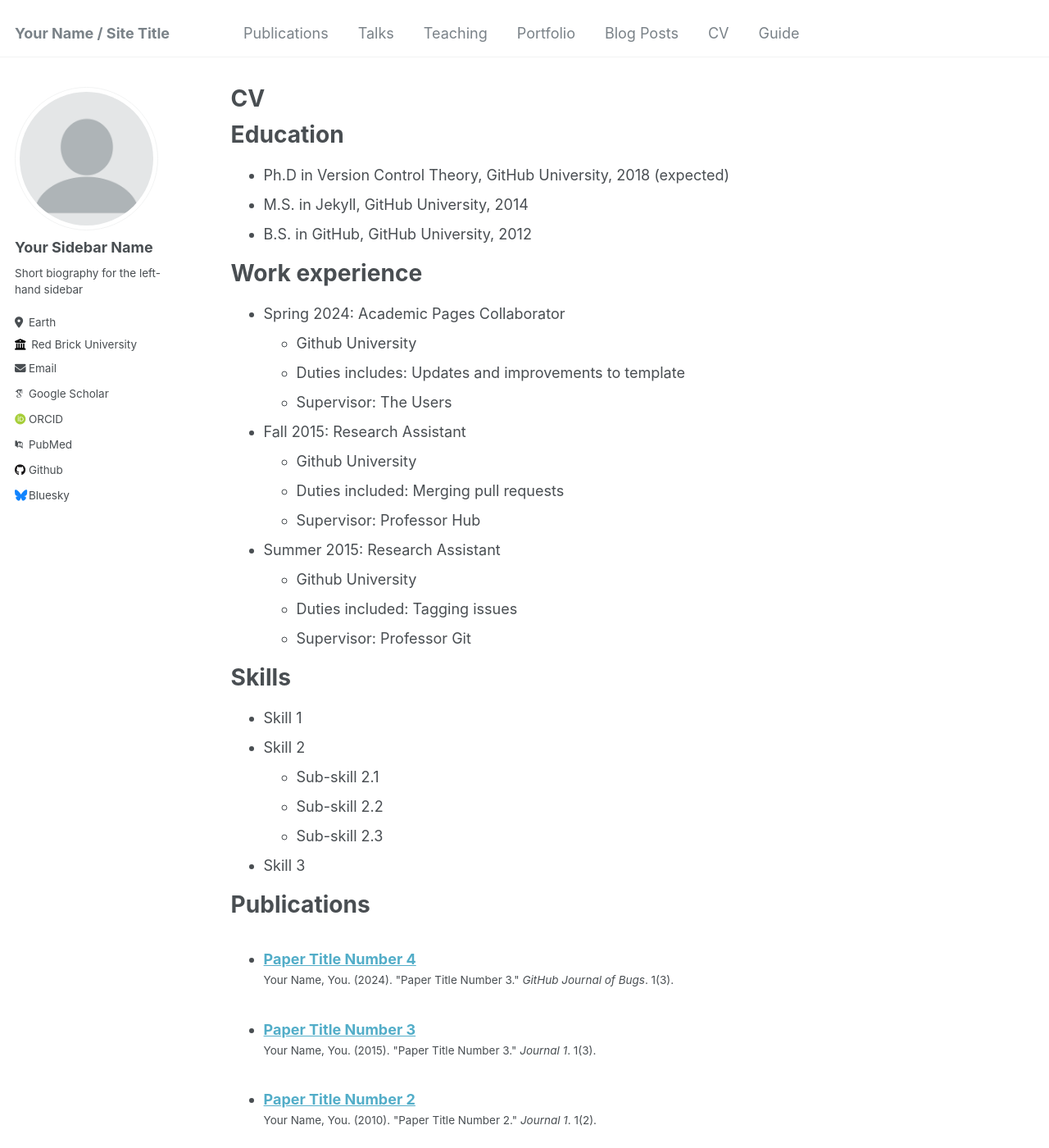
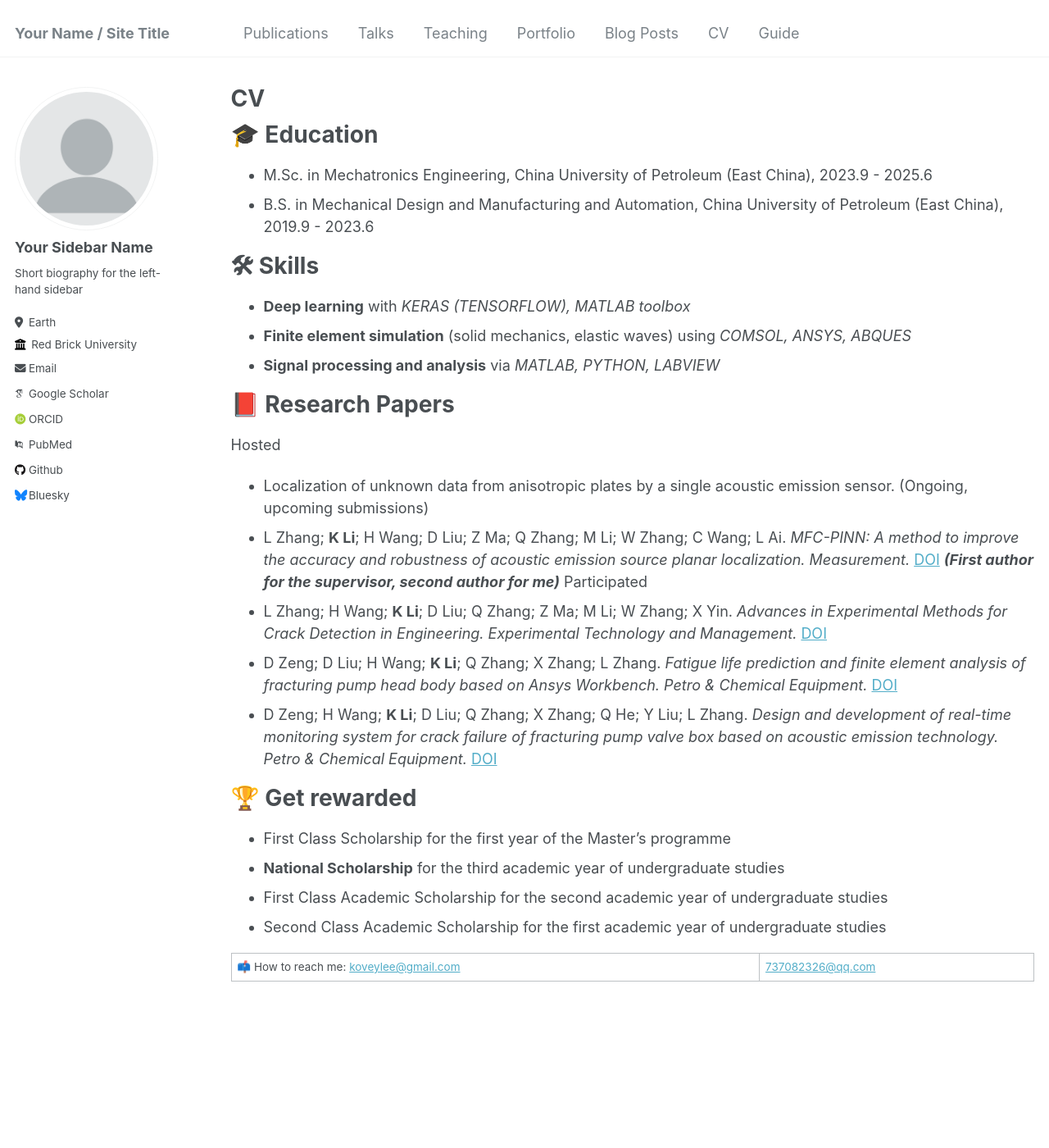
Before and after one commit to TheHangedManC/TheHangedManC-thehangedmanc.github.io, a Jekyll site: the page built from _pages/cv.md, in a window 1280 px wide and 1400 px high. Shown: the whole window at 82% size. Built offline with Jekyll 4.4.1, drawn with Linux system fonts in a browser that asks for light colours; some web fonts are replaced; some of the changed text lies outside the part shown.

Commit message:
Update cv.md

```diff
--- a/_pages/cv.md
+++ b/_pages/cv.md
@@ -9,56 +9,34 @@ redirect_from:
 
 {% include base_path %}
 
-Education
+🎓 Education
 ======
-* Ph.D in Version Control Theory, GitHub University, 2018 (expected)
-* M.S. in Jekyll, GitHub University, 2014
-* B.S. in GitHub, GitHub University, 2012
+*   M.Sc. in Mechatronics Engineering, China University of Petroleum (East China), 2023.9 - 2025.6
+*   B.S. in Mechanical Design and Manufacturing and Automation, China University of Petroleum (East China), 2019.9 - 2023.6
 
-Work experience
+🛠 Skills
 ======
-* Spring 2024: Academic Pages Collaborator
-  * Github University
-  * Duties includes: Updates and improvements to template
-  * Supervisor: The Users
+*   **Deep learning** with *KERAS (TENSORFLOW), MATLAB toolbox*
+*   **Finite element simulation** (solid mechanics, elastic waves) using *COMSOL, ANSYS, ABQUES*
+*   **Signal processing and analysis** via *MATLAB, PYTHON, LABVIEW*
 
-* Fall 2015: Research Assistant
-  * Github University
-  * Duties included: Merging pull requests
-  * Supervisor: Professor Hub
+📕 Research Papers
+======
+Hosted
+*   Localization of unknown data from anisotropic plates by a single acoustic emission sensor. (Ongoing, upcoming submissions)
+*   L Zhang; **K Li**; H Wang; D Liu; Z Ma; Q Zhang; M Li; W Zhang; C Wang; L Ai. *MFC-PINN: A method to improve the accuracy and robustness of acoustic emission source planar localization. Measurement.* [DOI](https://www.sciencedirect.com/science/article/pii/S0263224124008807/)
+    ***(First author for the supervisor, second author for me)***
+Participated
+*   L Zhang; H Wang; **K Li**; D Liu; Q Zhang; Z Ma; M Li; W Zhang; X Yin. *Advances in Experimental Methods for Crack Detection in Engineering. Experimental Technology and Management.* [DOI](https://chn.oversea.cnki.net/KCMS/detail/detail.aspx?dbcode=CJFD&dbname=CJFDLAST2024&filename=SYJL202401001&uniplatform=OVERSEA&v=XIfqTPdfigxVNJux2nWA5a8WlN_ZamEAVhcNyUnUrzkjgxjP_xl1kukTkwvCGurk/)
+*   D Zeng; D Liu; H Wang; **K Li**; Q Zhang; X Zhang; L Zhang. *Fatigue life prediction and finite element analysis of fracturing pump head body based on Ansys Workbench.
+Petro & Chemical Equipment.* [DOI](https://chn.oversea.cnki.net/KCMS/detail/detail.aspx?dbcode=CJFD&dbname=CJFDLAST2023&filename=HSFF202310002&uniplatform=OVERSEA&v=wpgFIKwFzWgRZ7sLnUgaNvOqTsujcnGnn-0HvIqN0UL7nV_g_RUM8y-apQQtT9NH/)
+*   D Zeng; H Wang; **K Li**; D Liu; Q Zhang; X Zhang; Q He; Y Liu; L Zhang. *Design and development of real-time monitoring system for crack failure of fracturing pump valve box based on acoustic emission technology. Petro & Chemical Equipment.* [DOI](https://chn.oversea.cnki.net/KCMS/detail/detail.aspx?dbcode=CJFD&dbname=CJFDLAST2023&filename=HSFF202308042&uniplatform=OVERSEA&v=wpgFIKwFzWip6EGYSqP5150dxRQddmnclObEpEd-k4a1PjKfDkC10FRCerVnc7uL/)
 
-* Summer 2015: Research Assistant
-  * Github University
-  * Duties included: Tagging issues
-  * Supervisor: Professor Git
+🏆 Get rewarded
+======
+*   First Class Scholarship for the first year of the Master's programme
+*   **National Scholarship** for the third academic year of undergraduate studies
+*   First Class Academic Scholarship for the second academic year of undergraduate studies
+*   Second Class Academic Scholarship for the first academic year of undergraduate studies
 
-Skills
-======
-* Skill 1
-* Skill 2
-  * Sub-skill 2.1
-  * Sub-skill 2.2
-  * Sub-skill 2.3
-* Skill 3
-
-Publications
-======
-  <ul>{% for post in site.publications reversed %}
-    {% include archive-single-cv.html %}
-  {% endfor %}</ul>
-
-Talks
-======
-  <ul>{% for post in site.talks reversed %}
-    {% include archive-single-talk-cv.html  %}
-  {% endfor %}</ul>
-
-Teaching
-======
-  <ul>{% for post in site.teaching reversed %}
-    {% include archive-single-cv.html %}
-  {% endfor %}</ul>
-
-Service and leadership
-======
-* Currently signed in to 43 different slack teams
+📫 How to reach me: <a href='mailto:koveylee@gmail.com'>koveylee@gmail.com</a> | <a href='mailto:737082326@qq.com'>737082326@qq.com</a>
```
